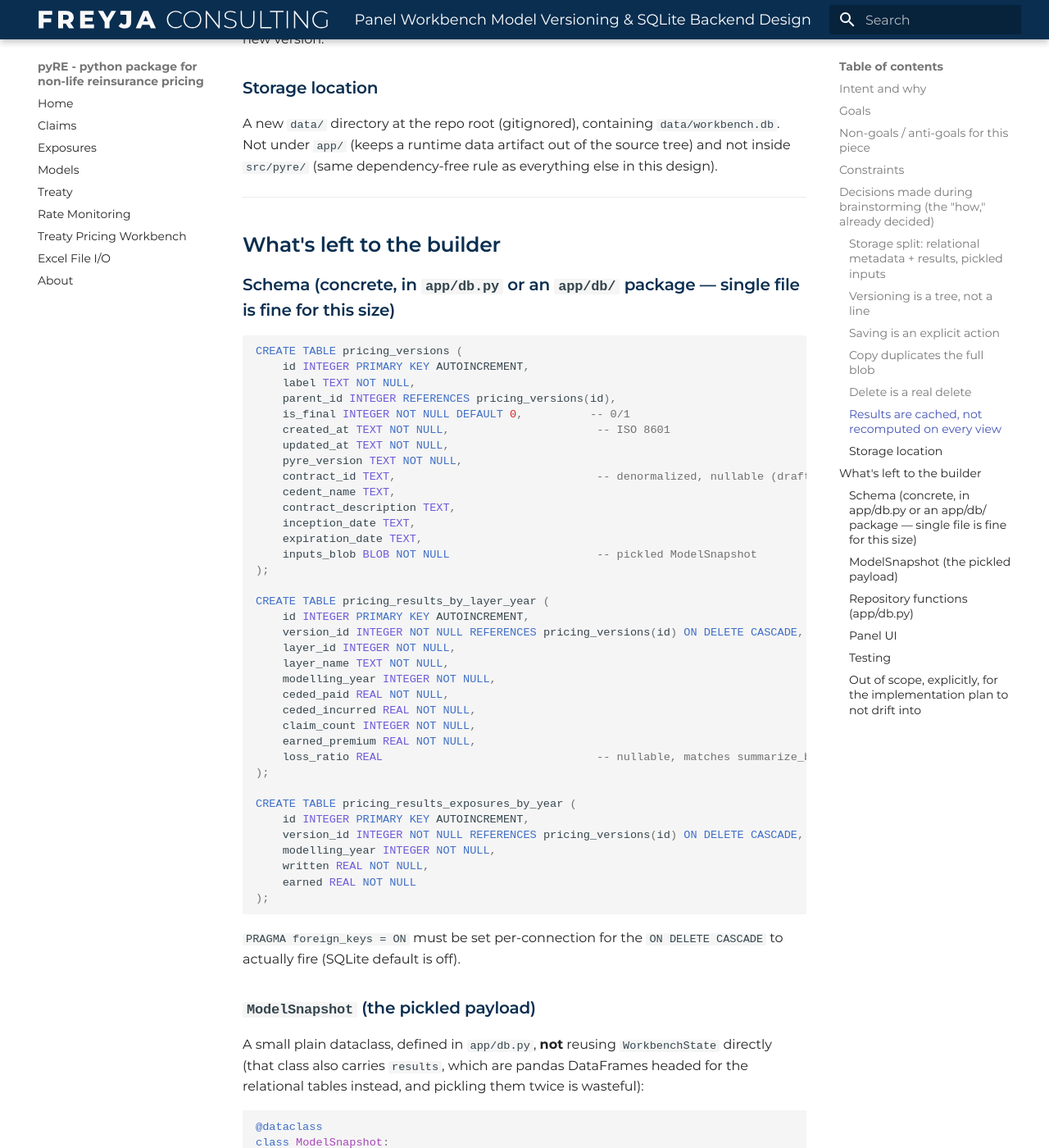
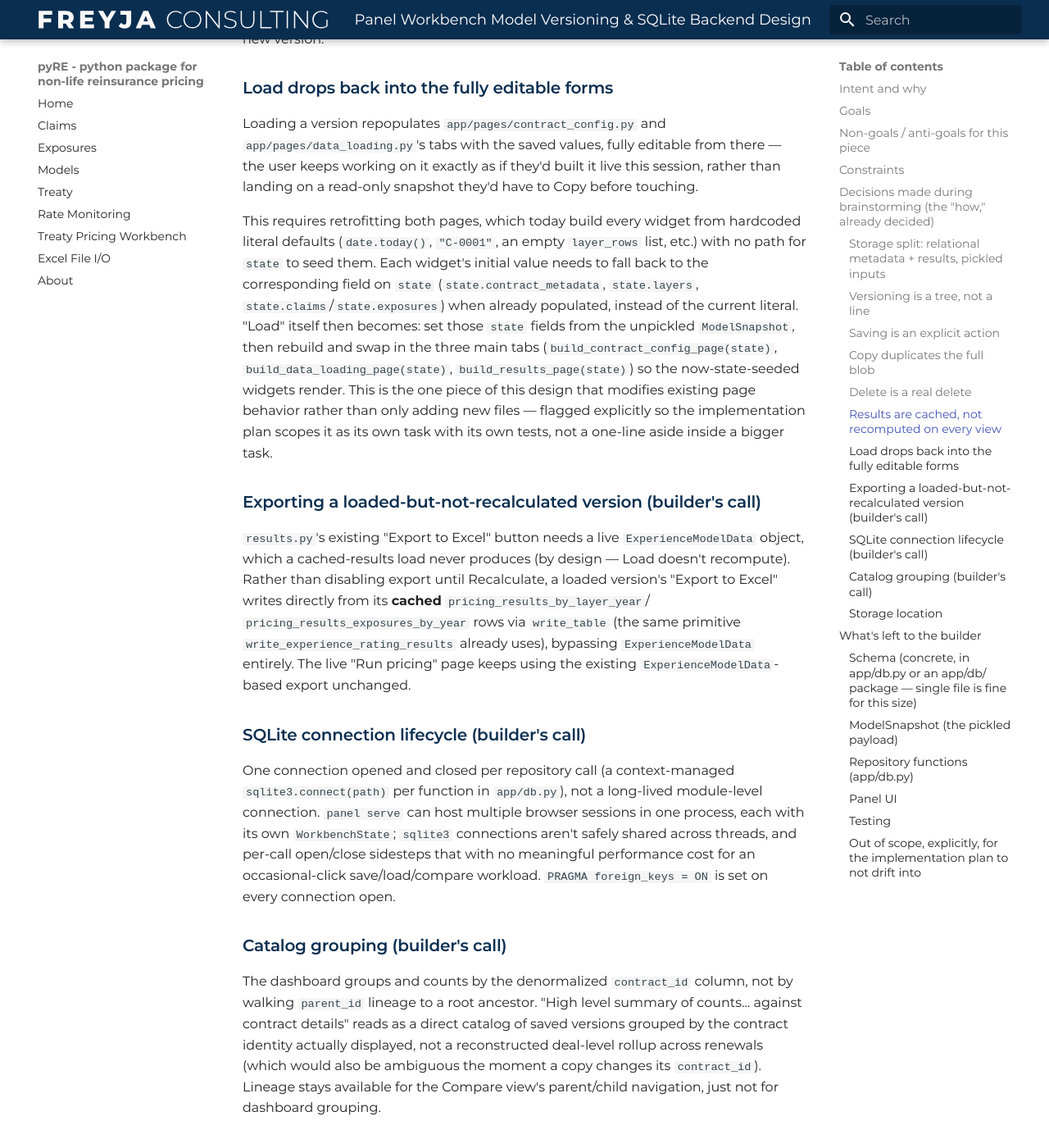
Before and after one commit to rdj09/pyre, an MkDocs documentation site: the page built from docs/superpowers/specs/2026-11-01-model-versioning-backend-design.md, in a window 1280 px wide and 1400 px high, scrolled down 3969 px. Shown: the whole window at 82% size. Built offline with MkDocs 1.6.1 and Material for MkDocs 9.7.7, drawn with Linux system fonts in a browser that asks for light colours; some of the changed text lies outside the part shown.

Commit message:
docs: resolve builder-check questions on the versioning backend design
Export-on-loaded-version, SQLite connection lifecycle, and catalog
grouping settled as builder calls. Load behavior (fully editable vs.
read-only snapshot) brought back to the user -- fully editable chosen,
which means retrofitting contract_config.py/data_loading.py to seed
their widgets from WorkbenchState instead of hardcoded literals.

Co-Authored-By: Claude Sonnet 5 <noreply@anthropic.com>

```diff
--- a/docs/superpowers/specs/2026-11-01-model-versioning-backend-design.md
+++ b/docs/superpowers/specs/2026-11-01-model-versioning-backend-design.md
@@ -156,6 +156,63 @@ action rebuilds `ExperienceModelData` from the version's pickled inputs,
 re-runs `run_pricing`, and lets the user choose to overwrite this
 version's cached results or save the fresh results as a new version.
 
+### Load drops back into the fully editable forms
+
+Loading a version repopulates `app/pages/contract_config.py` and
+`app/pages/data_loading.py`'s tabs with the saved values, fully
+editable from there — the user keeps working on it exactly as if
+they'd built it live this session, rather than landing on a read-only
+snapshot they'd have to Copy before touching.
+
+This requires retrofitting both pages, which today build every widget
+from hardcoded literal defaults (`date.today()`, `"C-0001"`, an empty
+`layer_rows` list, etc.) with no path for `state` to seed them. Each
+widget's initial value needs to fall back to the corresponding field on
+`state` (`state.contract_metadata`, `state.layers`,
+`state.claims`/`state.exposures`) when already populated, instead of
+the current literal. "Load" itself then becomes: set those `state`
+fields from the unpickled `ModelSnapshot`, then rebuild and swap in the
+three main tabs (`build_contract_config_page(state)`,
+`build_data_loading_page(state)`, `build_results_page(state)`) so the
+now-state-seeded widgets render. This is the one piece of this design
+that modifies existing page behavior rather than only adding new files —
+flagged explicitly so the implementation plan scopes it as its own task
+with its own tests, not a one-line aside inside a bigger task.
+
+### Exporting a loaded-but-not-recalculated version (builder's call)
+
+`results.py`'s existing "Export to Excel" button needs a live
+`ExperienceModelData` object, which a cached-results load never
+produces (by design — Load doesn't recompute). Rather than disabling
+export until Recalculate, a loaded version's "Export to Excel" writes
+directly from its **cached** `pricing_results_by_layer_year`/
+`pricing_results_exposures_by_year` rows via `write_table` (the same
+primitive `write_experience_rating_results` already uses), bypassing
+`ExperienceModelData` entirely. The live "Run pricing" page keeps using
+the existing `ExperienceModelData`-based export unchanged.
+
+### SQLite connection lifecycle (builder's call)
+
+One connection opened and closed per repository call (a context-managed
+`sqlite3.connect(path)` per function in `app/db.py`), not a long-lived
+module-level connection. `panel serve` can host multiple browser
+sessions in one process, each with its own `WorkbenchState`; `sqlite3`
+connections aren't safely shared across threads, and per-call
+open/close sidesteps that with no meaningful performance cost for an
+occasional-click save/load/compare workload. `PRAGMA foreign_keys = ON`
+is set on every connection open.
+
+### Catalog grouping (builder's call)
+
+The dashboard groups and counts by the denormalized `contract_id`
+column, not by walking `parent_id` lineage to a root ancestor. "High
+level summary of counts... against contract details" reads as a direct
+catalog of saved versions grouped by the contract identity actually
+displayed, not a reconstructed deal-level rollup across renewals (which
+would also be ambiguous the moment a copy changes its `contract_id`).
+Lineage stays available for the Compare view's parent/child navigation,
+just not for dashboard grouping.
+
 ### Storage location
 
 A new `data/` directory at the repo root (gitignored), containing
```
Also changed, not shown: other parts of docs/superpowers/specs/2026-11-01-model-versioning-backend-design.md (+1 -1 lines).
